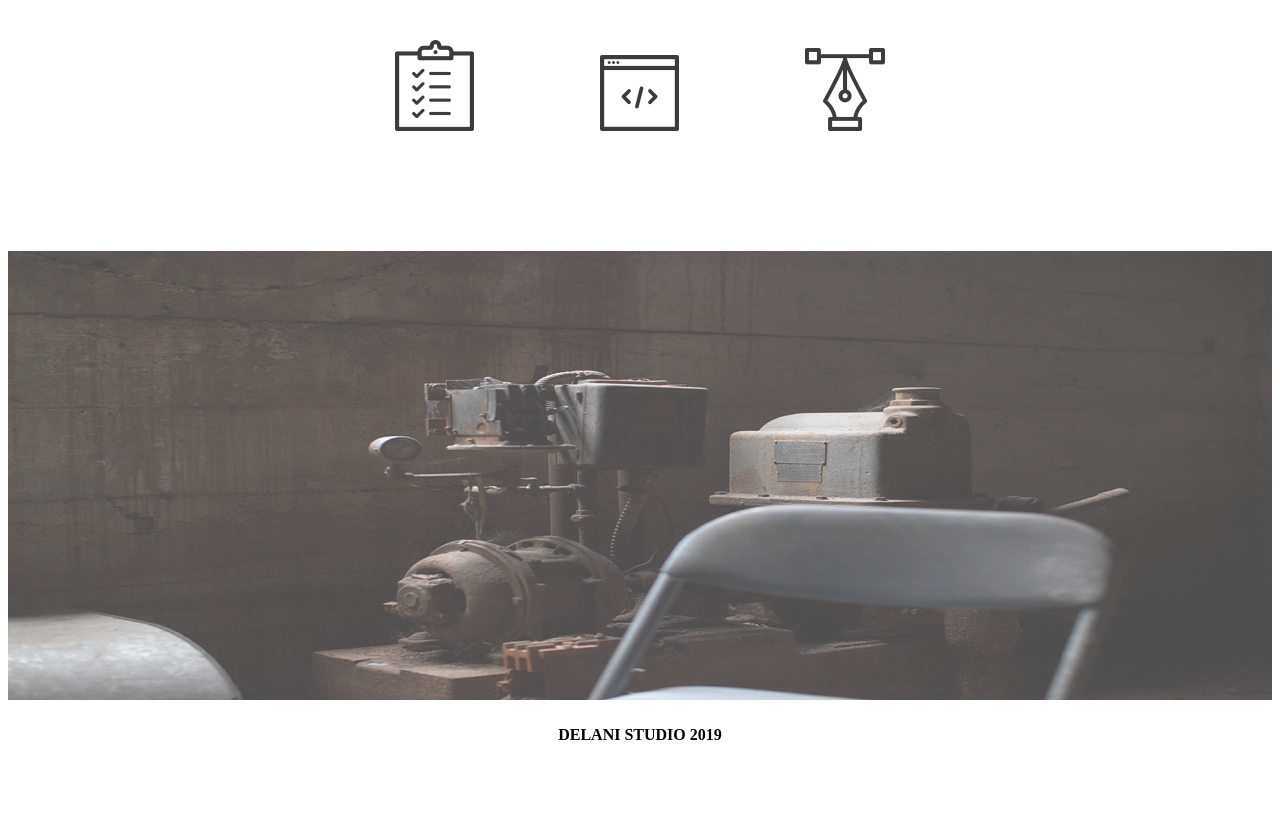
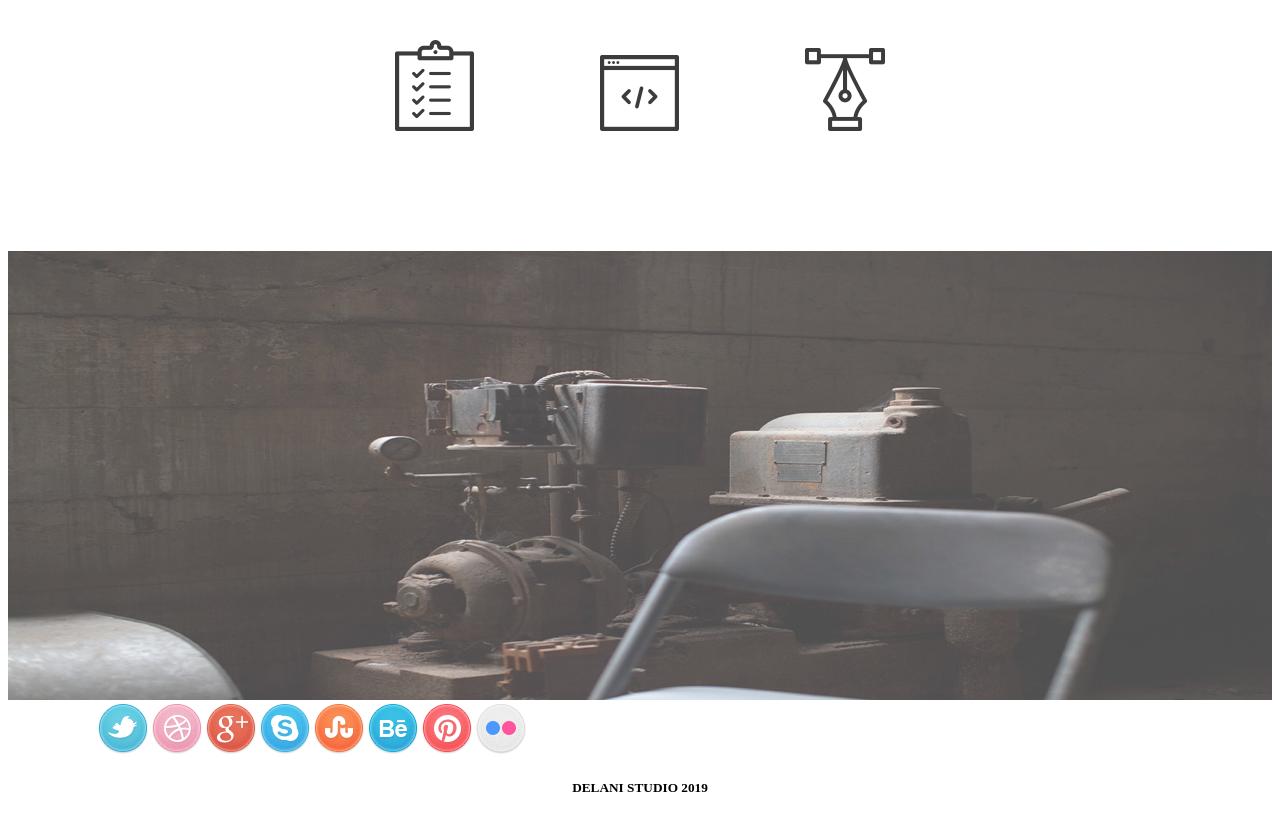
Before and after one commit to friendlyneighborhooddeveloper/Delanistudio, a plain HTML site: page index.html in a window 1280 px wide. Shown: the part 1258-2077 px from the top of the page. Before the commit the page ends 2023 px from the top, so only its background shows below. Drawn offline with Linux system fonts and the light colour scheme.

Commit message:
adds and centres the social icoons

```diff
--- a/index.html
+++ b/index.html
@@ -46,6 +46,16 @@
         <img src="images /Delani1.jpg" style="width: 100%;">
 
     <br>
-    <h4 style="text-align: center;">DELANI STUDIO 2019</h4>
+    <span>
+        <i style="margin-left: 90px;"><img src="images /twitter.png"></i>
+        <img src="images /dribble.png">
+        <img src="images /g_plus.png">
+        <img src="images /skype.png">
+        <img src="images /stumble_upon.png">
+        <img src="images /behance.png">
+        <img src="images /pinterest.png">
+        <img src="images /flickr.png">
+    <h5 style="text-align: center;">DELANI STUDIO 2019</h5>
+    </span>
 </body>
 </html>
```
Also changed, not shown: images /behance.png (added), images /dribble.png (added), images /facebook.png (added), images /flickr.png (added), images /g_plus.png (added), images /mouse_click.png (added), images /pinterest.png (added), images /skype.png (added), images /stumble_upon.png (added), images /twitter.png (added), images /you_tube.png (added).
